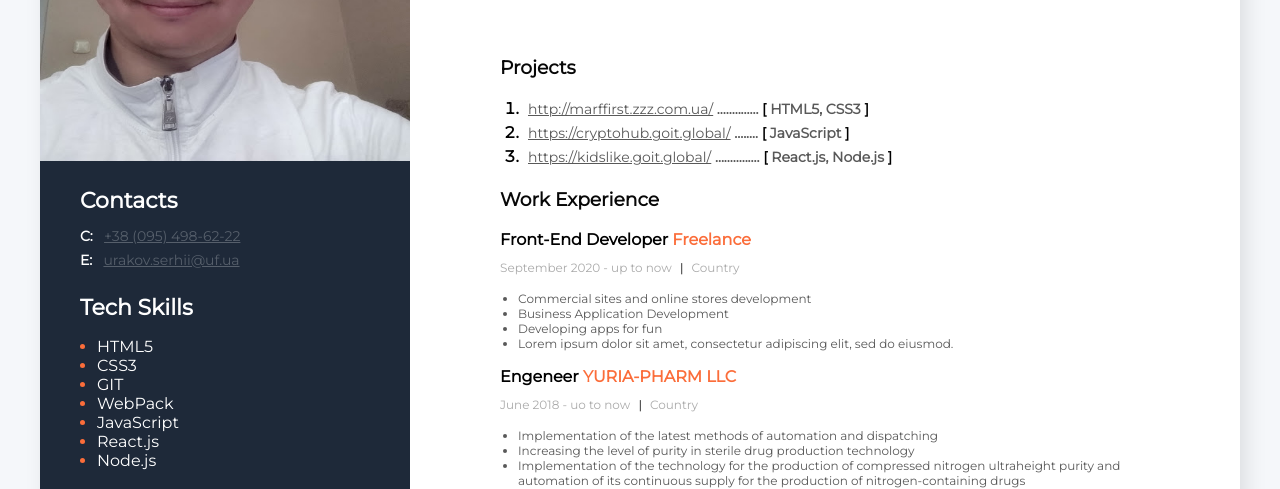
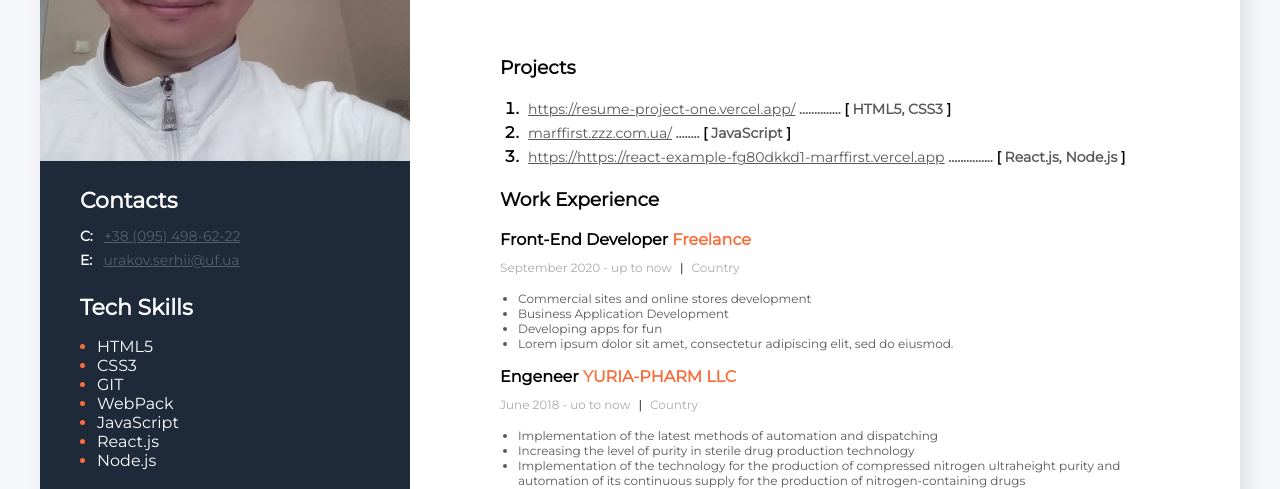
Before and after one commit to Marffirst/RESUME-PROJECT, a plain HTML site: page index.html in a window 1280 px wide. Shown: the part 319-808 px from the top of the page. Drawn offline with Linux system fonts and the light colour scheme.

Commit message:
Update index.html

```diff
--- a/index.html
+++ b/index.html
@@ -28,21 +28,21 @@
                 <ol class="my-projects-list">
                     <li class="my-projects-item">
                         <span class="my-projects-text">
-                            <a href="http://marffirst.zzz.com.ua/" class="my-projects-link">http://marffirst.zzz.com.ua/</a>
+                            <a href="https://resume-project-one.vercel.app/" class="my-projects-link">https://resume-project-one.vercel.app/</a>
                             ..............
                             <span class="my-projects-bracket">[</span> HTML5, CSS3 <span class="my-projects-bracket">]</span>
                         </span>
                     </li>
                     <li class="my-projects-item">
                         <span class="my-projects-text">
-                            <a href="https://cryptohub.goit.global/" class="my-projects-link">https://cryptohub.goit.global/</a>
+                            <a href="https://marffirst.zzz.com.ua/" class="my-projects-link">marffirst.zzz.com.ua/</a>
                             ........
                             <span class="my-projects-bracket">[</span> JavaScript <span class="my-projects-bracket">]</span>
                         </span>
                     </li>
                     <li class="my-projects-item">
                         <span class="my-projects-text">
-                            <a href="https://kidslike.goit.global/" class="my-projects-link">https://kidslike.goit.global/</a>
+                            <a href="https://https://react-example-fg80dkkd1-marffirst.vercel.app" class="my-projects-link">https://https://react-example-fg80dkkd1-marffirst.vercel.app</a>
                             ...............
                             <span class="my-projects-bracket">[</span> React.js, Node.js <span class="my-projects-bracket">]</span>
                         </span>
```
